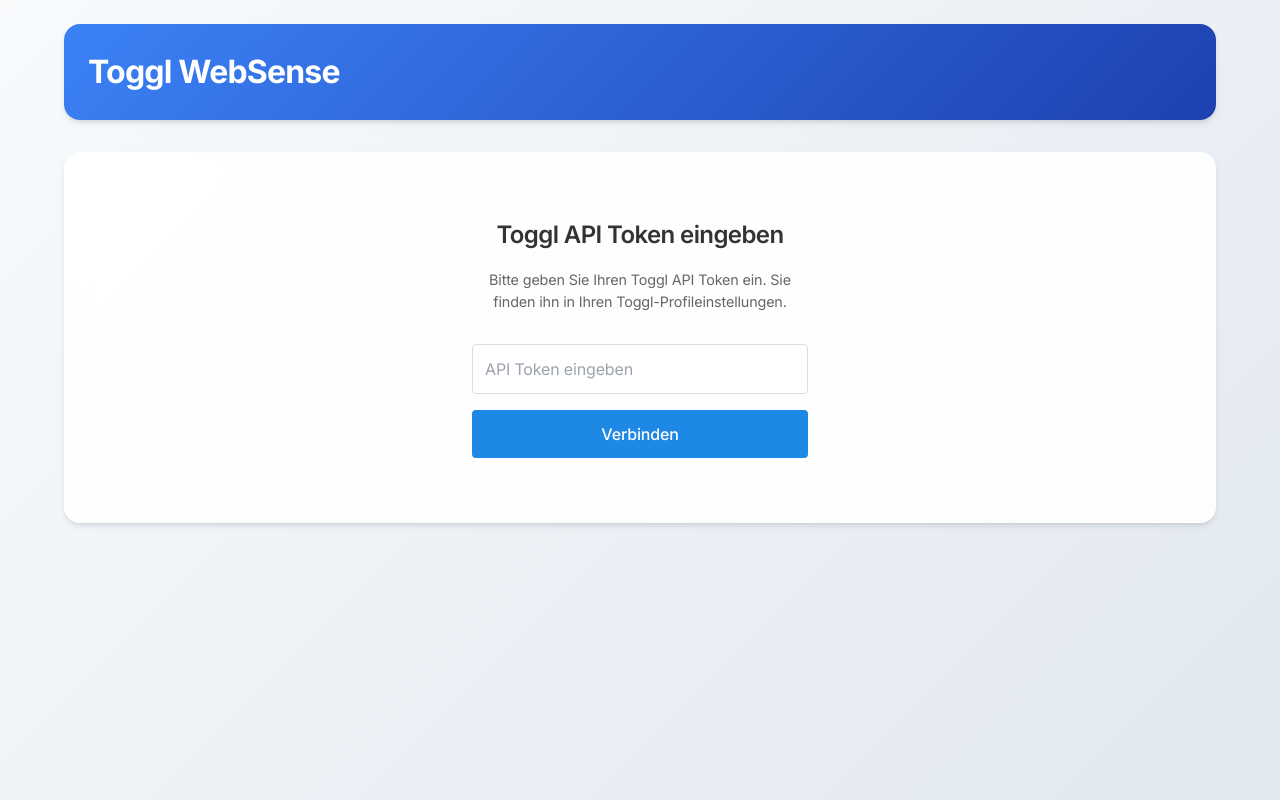
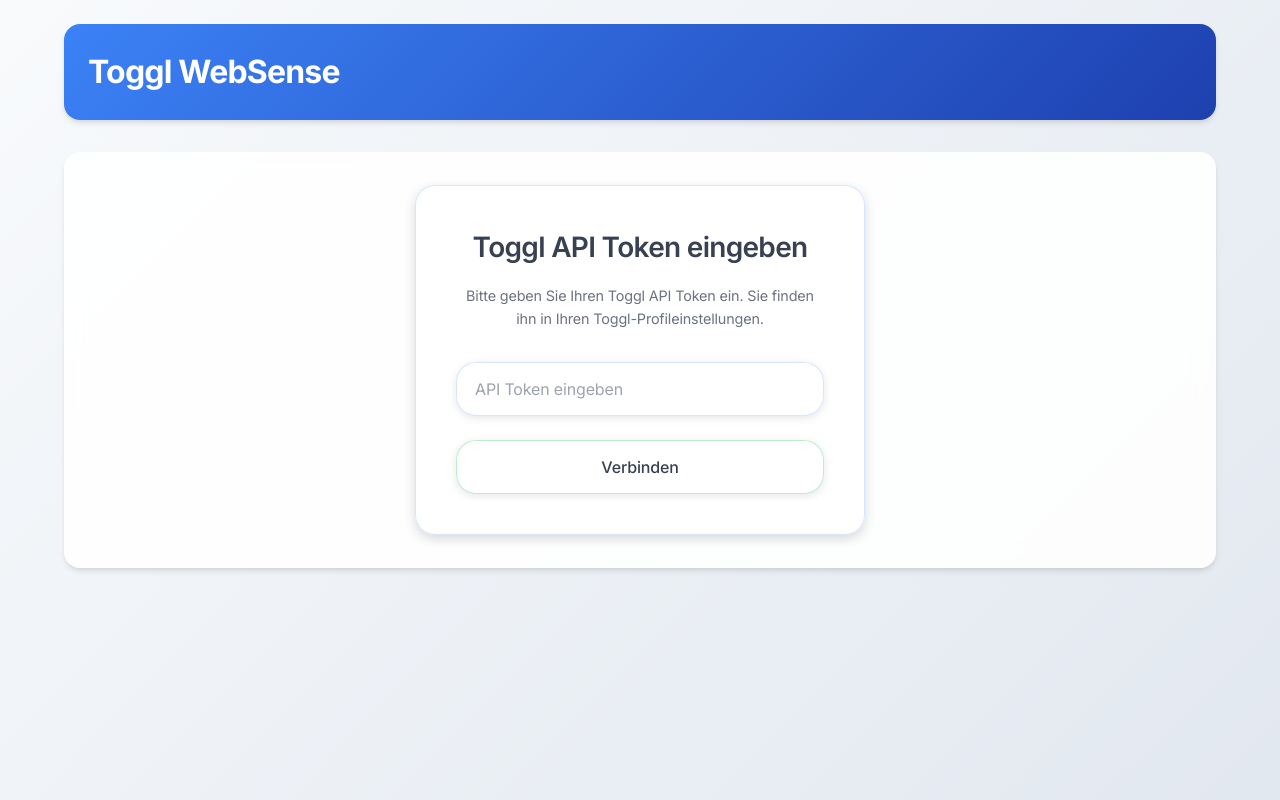
Before and after one commit to orichterseidemannweb/toggl-websense, a React (Vite) app: page / in a window 1280 px wide. Built offline with nearby package versions, Linux system fonts and the light colour scheme.

Commit message:
🎨 v1.5.0: Vollständiges Bubble-Design-System - Major UI Redesign mit einheitlicher Glasmorphism-Optik für StatusBar, Export-Buttons und Login-Komponente

```diff
--- a/package.json
+++ b/package.json
@@ -1,7 +1,7 @@
 {
   "name": "toggl-app",
   "private": true,
-  "version": "1.4.2",
+  "version": "1.5.0",
   "type": "module",
   "scripts": {
     "dev": "vite",
--- a/src/components/Login.module.css
+++ b/src/components/Login.module.css
@@ -1,60 +1,97 @@
 .loginContainer {
-  max-width: 400px;
+  max-width: 450px;
   margin: 0 auto;
-  padding: 2rem;
+  padding: 2.5rem;
   text-align: center;
+  background: rgba(255, 255, 255, 0.9);
+  backdrop-filter: blur(8px);
+  border: 1px solid rgba(59, 130, 246, 0.2);
+  border-radius: 20px;
+  box-shadow: 0 4px 12px rgba(0, 0, 0, 0.15);
+  transition: all 0.2s ease;
+}
+
+.loginContainer:hover {
+  transform: translateY(-2px);
+  box-shadow: 0 8px 24px rgba(0, 0, 0, 0.2);
+  background: rgba(255, 255, 255, 0.95);
 }
 
 .loginContainer h2 {
   margin-bottom: 1rem;
-  color: #333;
-  font-size: 1.5rem;
+  color: #374151;
+  font-size: 1.75rem;
+  font-weight: 600;
+  letter-spacing: -0.025em;
 }
 
 .info {
   margin-bottom: 2rem;
-  color: #666;
+  color: #6b7280;
   font-size: 0.9rem;
-  line-height: 1.5;
+  line-height: 1.6;
+  font-weight: 400;
 }
 
 .form {
   display: flex;
   flex-direction: column;
-  gap: 1rem;
+  gap: 1.5rem;
 }
 
 .input {
-  padding: 0.75rem;
-  border: 1px solid #ddd;
-  border-radius: 4px;
+  padding: 14px 18px;
+  background: rgba(255, 255, 255, 0.9);
+  backdrop-filter: blur(8px);
+  border: 1px solid rgba(59, 130, 246, 0.2);
+  border-radius: 20px;
   font-size: 1rem;
+  color: #374151;
   width: 100%;
-  transition: border-color 0.2s;
+  transition: all 0.2s ease;
+  box-shadow: 0 2px 8px rgba(0, 0, 0, 0.1);
 }
 
 .input:focus {
   outline: none;
-  border-color: #1e88e5;
-  box-shadow: 0 0 0 2px rgba(30, 136, 229, 0.1);
+  border-color: rgba(59, 130, 246, 0.4);
+  box-shadow: 0 4px 12px rgba(59, 130, 246, 0.15);
+  transform: translateY(-1px);
+  background: rgba(255, 255, 255, 0.95);
+}
+
+.input::placeholder {
+  color: #9ca3af;
+  font-weight: 400;
 }
 
 .button {
-  padding: 0.75rem;
-  background-color: #1e88e5;
-  color: white;
-  border: none;
-  border-radius: 4px;
+  padding: 14px 24px;
+  background: rgba(255, 255, 255, 0.9);
+  backdrop-filter: blur(8px);
+  color: #374151;
+  border: 1px solid rgba(34, 197, 94, 0.3);
+  border-radius: 20px;
   font-size: 1rem;
+  font-weight: 500;
   cursor: pointer;
-  transition: background-color 0.2s;
+  transition: all 0.2s ease;
+  box-shadow: 0 2px 8px rgba(0, 0, 0, 0.1);
+  letter-spacing: -0.01em;
 }
 
 .button:hover {
-  background-color: #1976d2;
+  transform: translateY(-1px);
+  box-shadow: 0 4px 12px rgba(0, 0, 0, 0.15);
+  background: rgba(255, 255, 255, 0.95);
+  border-color: rgba(34, 197, 94, 0.4);
 }
 
 .button:disabled {
-  background-color: #90caf9;
+  background: rgba(255, 255, 255, 0.7);
+  color: #9ca3af;
+  border-color: rgba(156, 163, 175, 0.3);
   cursor: not-allowed;
+  transform: none;
+  box-shadow: 0 2px 8px rgba(0, 0, 0, 0.05);
 }
--- a/src/components/ReportView.module.css
+++ b/src/components/ReportView.module.css
@@ -44,15 +44,16 @@
 
 .exportButton {
   padding: 12px 20px;
-  background: linear-gradient(135deg, #059669 0%, #047857 100%);
-  color: white;
-  border: none;
-  border-radius: 8px;
+  background: rgba(255, 255, 255, 0.9);
+  backdrop-filter: blur(8px);
+  color: #374151;
+  border: 1px solid rgba(5, 150, 105, 0.3);
+  border-radius: 20px;
   cursor: pointer;
   font-size: 0.875rem;
   font-weight: 500;
   transition: all 0.2s ease;
-  box-shadow: 0 2px 4px rgba(5, 150, 105, 0.2);
+  box-shadow: 0 2px 8px rgba(0, 0, 0, 0.1);
   letter-spacing: -0.01em;
   display: flex;
   align-items: center;
@@ -60,20 +61,21 @@
 }
 
 .exportButton:hover {
-  background: linear-gradient(135deg, #047857 0%, #065f46 100%);
   transform: translateY(-1px);
-  box-shadow: 0 4px 8px rgba(5, 150, 105, 0.3);
+  box-shadow: 0 4px 12px rgba(0, 0, 0, 0.15);
+  background: rgba(255, 255, 255, 0.95);
+  border-color: rgba(5, 150, 105, 0.4);
 }
 
 .bulkExportButton {
-  background: linear-gradient(135deg, #7c3aed 0%, #6d28d9 100%) !important;
+  border-color: rgba(124, 58, 237, 0.3) !important;
   position: relative;
   overflow: hidden;
 }
 
 .bulkExportButton:hover {
-  background: linear-gradient(135deg, #6d28d9 0%, #5b21b6 100%) !important;
-  box-shadow: 0 4px 8px rgba(124, 58, 237, 0.3) !important;
+  border-color: rgba(124, 58, 237, 0.4) !important;
+  box-shadow: 0 4px 12px rgba(124, 58, 237, 0.2) !important;
 }
 
 .bulkExportButton::before {
--- a/src/components/StatusBar.module.css
+++ b/src/components/StatusBar.module.css
@@ -1,25 +1,35 @@
 .statusBar {
   display: flex;
   align-items: center;
-  gap: 10px;
-  padding: 5px 10px;
-  background-color: #f0f0f0;
-  border-radius: 3px;
-  font-size: 12px;
-  color: #333;
-  border: 1px solid #ddd;
+  gap: 12px;
+  padding: 8px 14px;
+  background: rgba(255, 255, 255, 0.9);
+  border: 1px solid rgba(59, 130, 246, 0.2);
+  border-radius: 20px;
+  font-size: 14px;
+  color: #374151;
+  backdrop-filter: blur(8px);
+  box-shadow: 0 2px 8px rgba(0, 0, 0, 0.1);
+  transition: all 0.2s ease;
+}
+
+.statusBar:hover {
+  transform: translateY(-1px);
+  box-shadow: 0 4px 12px rgba(0, 0, 0, 0.15);
+  background: rgba(255, 255, 255, 0.95);
 }
 
 .statusIcon {
   color: #4CAF50;
   font-weight: bold;
-  width: 16px;
-  height: 16px;
+  width: 20px;
+  height: 20px;
   display: flex;
   align-items: center;
   justify-content: center;
   border-radius: 50%;
-  background-color: rgba(76, 175, 80, 0.1);
+  background-color: rgba(76, 175, 80, 0.15);
+  font-size: 12px;
 }
 
 .userInfo {
@@ -29,28 +39,30 @@
   flex: 1;
 }
 
-.userName {
+.userText {
   font-weight: 500;
-  color: #333;
-}
-
-.userEmail {
-  color: #666;
-  font-size: 11px;
+  color: #374151;
+  font-size: 14px;
 }
 
 .logoutButton {
   background: none;
   border: none;
   cursor: pointer;
-  font-size: 14px;
+  font-size: 16px;
   color: #666;
-  padding: 4px;
-  border-radius: 3px;
+  padding: 6px;
+  border-radius: 8px;
   transition: all 0.2s ease;
+  width: 28px;
+  height: 28px;
+  display: flex;
+  align-items: center;
+  justify-content: center;
 }
 
 .logoutButton:hover {
   color: #e74c3c;
   background-color: rgba(231, 76, 60, 0.1);
+  transform: scale(1.1);
 }
--- a/src/components/StatusBar.tsx
+++ b/src/components/StatusBar.tsx
@@ -65,8 +65,7 @@
     <div className={styles.statusBar}>
       <div className={styles.statusIcon} title="Verbunden">✓</div>
       <div className={styles.userInfo}>
-        <span className={styles.userName}>{userInfo.fullname}</span>
-        <span className={styles.userEmail}>{userInfo.email}</span>
+        <span className={styles.userText}>Angemeldet als {userInfo.email}</span>
       </div>
       <button
         className={styles.logoutButton}
```
Also changed, not shown: 2 other files (tests, documents, lock files or other folders).
